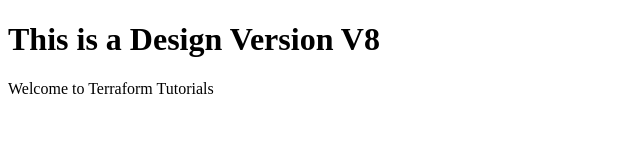
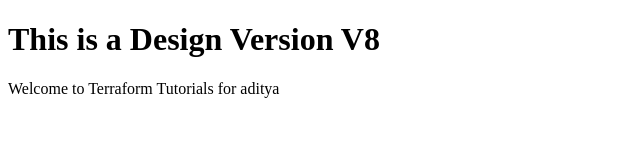
Before and after one commit to Manviklittlemonster/Adityagit, a plain HTML site: page index.html in a window 1280 px wide. Shown: the full height of the page, 0-640 px from the left. Drawn offline with Linux system fonts and the light colour scheme.

Commit message:
My second version V2

```diff
--- a/index.html
+++ b/index.html
@@ -11,7 +11,7 @@
 
 <body>
     <h1>This is a Design Version V8</h1>
-    <p>Welcome to Terraform Tutorials</p>
+    <p>Welcome to Terraform Tutorials for aditya</p>
 </body>
 
 </html>
```
